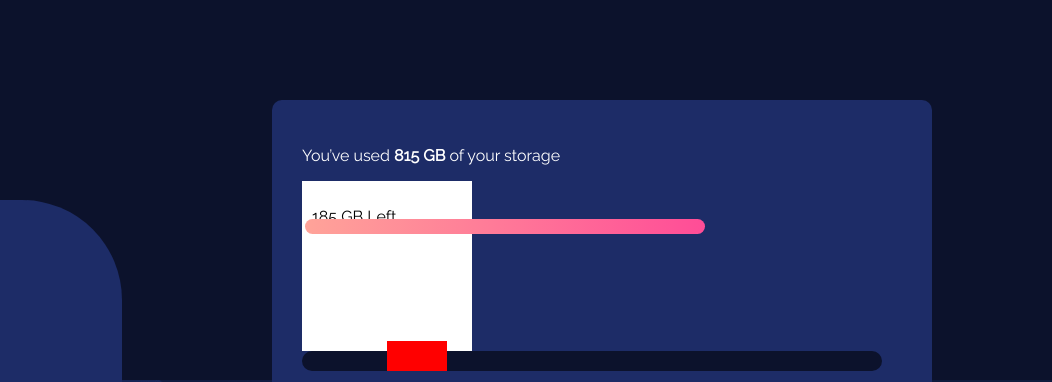
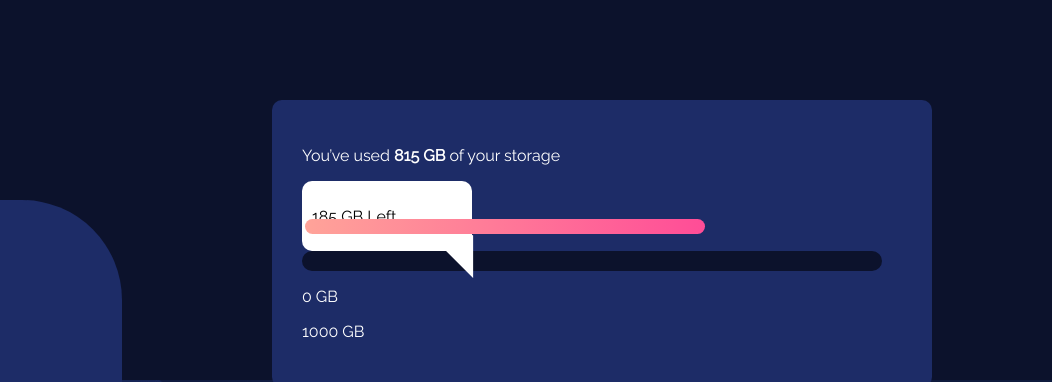
Before and after one commit to jessicacfsb/fylo-data-storage-component-master, a plain HTML site: page index.html in a window 1280 px wide. Shown: the top 382 px of the page, 228-1280 px from the left. Drawn offline with Linux system fonts and the light colour scheme.

Commit message:
alteração06

```diff
--- a/estilo.css
+++ b/estilo.css
@@ -75,22 +75,23 @@ body{
     color: hsl(0, 100%, 0%);
     padding: 10px;
     width: 150px;
-    height: 150px;
+    height: 50px;
     position: relative;
+    border-radius: 10px;
 }
 
 .baloon:before{
-    background-color: hsl(0, 100%, 100%);
     position: absolute;
     content: '';
-    width: 0px;
-    height: 0px;
-    bottom: -20px;
-    left: 50%;
-     border-left: 30px solid hsl(0, 100%, 50%);
-    border-right:  30px solid hsl(0, 100%, 50%);
-    border-top: 30px solid hsl(0, 100%, 50%);
-
+    width: 1px;
+    height: 1px;
+    bottom: -10px;
+    left: 129.5px;
+    transform: rotate(45deg);
+    border: solid 30px transparent;
+    border-bottom: solid 30px hsl(0, 100%, 100%);
+    border-top: none;
+    overflow: hidden;
 }
 
 #background-bar{
```
Also changed, not shown: index.html (+1 -0 lines).
